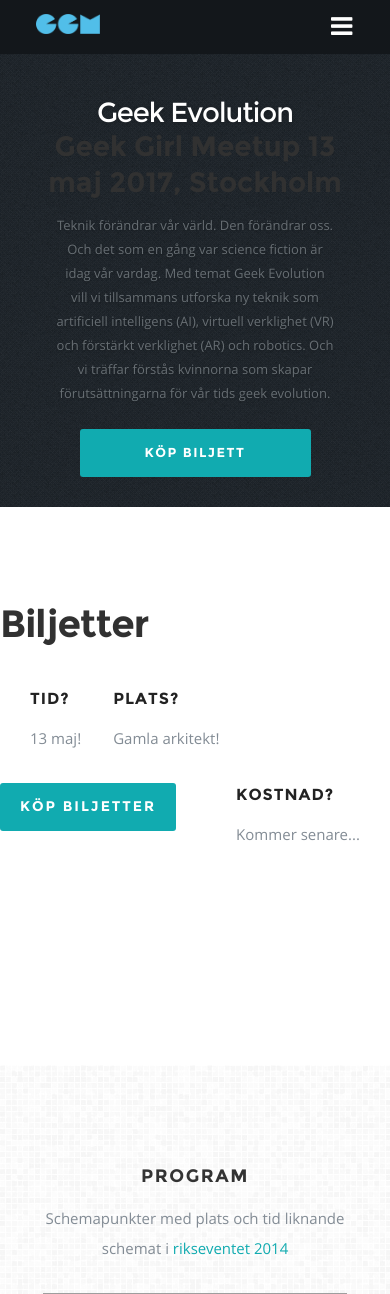
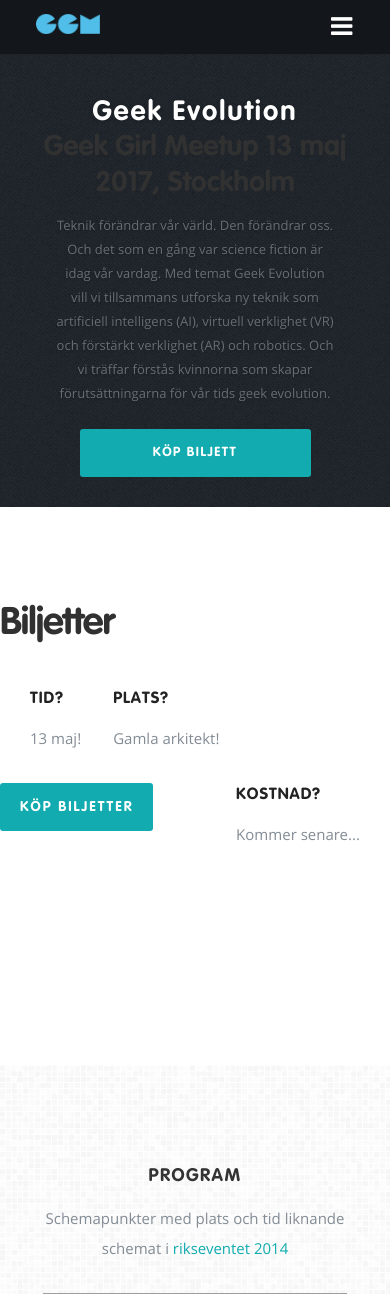
Before and after one commit to rebeckao/hemsida-GGM17, a PHP site: page / in a window 390 px wide. Shown: the top 1294 px of the page. Run offline with PHP 8.4, Linux system fonts and the light colour scheme; some libraries are stand-ins or nearby versions; grey boxes are pictures that could not be loaded.

Commit message:
Bytte font till VAG-rounded i titlar och liknande

```diff
--- a/css/default.css
+++ b/css/default.css
@@ -184,7 +184,7 @@ body {
 
 h1, h2, h3, h4, h5, h6 {
    color: #313131;
-	font-family: 'montserrat-bold', sans-serif;
+	 font-family: 'vag-rounded-bold', sans-serif;
    font-weight: normal;
 }
 h1 a, h2 a, h3 a, h4 a, h5 a, h6 a { font-weight: inherit; }
@@ -299,7 +299,7 @@ abbr:hover { cursor: help; }
 	margin: 0;
 	padding: 14px 6px 0 0;
 	font-size: 84px;
-	font-family: /* Copperplate */ 'montserrat-bold', sans-serif;
+	font-family: /* Copperplate */ 'vag-rounded-bold', sans-serif;
    line-height: 60px;
 	text-indent: 0;
 	background: transparent;
@@ -490,7 +490,7 @@ button,
 input[type="submit"],
 input[type="reset"],
 input[type="button"] {
-   font: 14px/24px 'montserrat-bold', sans-serif;
+   font: 14px/24px 'vag-rounded-bold', sans-serif;
    background: #11ABB0;
    color: #fff;
    display: inline-block;
--- a/css/fonts.css
+++ b/css/fonts.css
@@ -158,5 +158,14 @@
    font-family: 'montserrat-bold';
    src: url('fonts/montserrat/montserrat-bold-webfont.svg#montserratbold') format('svg');
    }
+}
 
+/*
+ * VAG Rounded
+================================================================================ */
+@font-face {
+   font-family: 'vag-rounded-bold';
+   src: url('fonts/VAG Rounded Bold.ttf') format('truetype');
+   font-weight: normal;
+   font-style: normal;
 }
--- a/css/layout.css
+++ b/css/layout.css
@@ -33,7 +33,7 @@ body { background: #181d21; }
    text-align: center;
 }
 .section-head h1 {
-   font: 20px/36px 'montserrat-bold', sans-serif;
+   font: 20px/36px 'vag-rounded-bold', sans-serif;
    color: #333;
    text-transform: uppercase;
    letter-spacing: 1.5px;
@@ -191,10 +191,11 @@ ul#nav li.current a { color: #fff; }
    margin: 54px auto 24px auto;
 }
 .hero-text h1 {
-   font: 40px/1.2em 'montserrat-regular', sans-serif;
+   font: 40px/1.2em 'vag-rounded-bold', sans-serif;
    color: #fff;
    padding: 0;
    margin: 0;
+	 letter-spacing: 2px;
    text-shadow: 0px 1px 4px rgba(0, 0, 0, .2);
 }
 .hero-text h1 span,
@@ -222,7 +223,7 @@ ul#nav li.current a { color: #fff; }
    margin: 0 0 18px 0;
 }
 #hero .buttons .button {
-   font: 14px/24px 'montserrat-bold', sans-serif;
+   font: 14px/24px 'vag-rounded-bold', sans-serif;
    text-transform : uppercase;
    letter-spacing: 2px;
 }
@@ -263,7 +264,7 @@ ul#nav li.current a { color: #fff; }
    float: left;
 }
 #tickets h3 {
-   font: 16px/24px 'montserrat-bold', sans-serif;
+   font: 16px/24px 'vag-rounded-bold', sans-serif;
    text-transform: uppercase;
    letter-spacing: 1px;
    color: #222;
@@ -295,7 +296,7 @@ ul#nav li.current a { color: #fff; }
    float: left;
 }
 #features h3 {
-   font: 16px/24px 'montserrat-bold', sans-serif;
+   font: 16px/24px 'vag-rounded-bold', sans-serif;
    text-transform: uppercase;
    letter-spacing: 1px;
    color: #222;
@@ -322,7 +323,7 @@ ul#nav li.current a { color: #fff; }
    margin-bottom: 36px;
 }
 .plan-title {
-  	font: 15px/30px 'montserrat-regular', sans-serif;
+  	font: 15px/30px 'vag-rounded-bold', sans-serif;
   	padding: 30px 20px 6px 20px;
    margin-bottom: 0px;
   	text-align: center;
@@ -335,7 +336,7 @@ ul#nav li.current a { color: #fff; }
    font-size: 26px;
 }
 .plan-price {
-	font-family: 'montserrat-bold', sans-serif;
+	font-family: 'vag-rounded-bold', sans-serif;
    font-size: 30px;
    color: #333;
 	padding: 6px 30px 6px 30px;
@@ -368,7 +369,7 @@ ul.features li:nth-child(even) { }
    text-align: center;
 }
 .plan-sign-up .button {
-   font: 13px/24px 'montserrat-bold', sans-serif;
+   font: 13px/24px 'vag-rounded-bold', sans-serif;
    text-transform: uppercase;
    letter-spacing: 2px;
 }
@@ -496,7 +497,7 @@ ul.features li:nth-child(even) { }
    padding-bottom: 48px;
 }
 #call-to-action h1 {
-   font: 18px/24px 'montserrat-bold', sans-serif;
+   font: 18px/24px 'vag-rounded-bold', sans-serif;
    text-transform: uppercase;
    letter-spacing: 3px;
    color: #fff;
@@ -516,7 +517,7 @@ ul.features li:nth-child(even) { }
 #call-to-action .action { margin-top: 18px; }
 #call-to-action .action .button { text-align: center; }
 #call-to-action h2 {
-   font: 28px/36px 'montserrat-bold', sans-serif;
+   font: 28px/36px 'vag-rounded-bold', sans-serif;
    color: #EBEEEE;
    margin-bottom: 12px;
 }
@@ -577,7 +578,7 @@ ul.features li:nth-child(even) { }
    margin: 0 auto;
 }
 #testimonials h1 {
-   font: 16px/24px 'montserrat-bold', sans-serif;
+   font: 16px/24px 'vag-rounded-bold', sans-serif;
    color: #6AECF0;
    text-transform: uppercase;
    letter-spacing: 2px;
--- a/css/media-queries.css
+++ b/css/media-queries.css
@@ -13,7 +13,7 @@
    /* Hero Section
    ------------------------------------------------------------------ */
    .hero-text { width: 82%; }
-   .hero-text h1 { font: 38px/1.2em 'montserrat-regular', sans-serif; }
+   .hero-text h1 { font: 38px/1.2em 'vag-rounded-bold', sans-serif; }
 
 	/* Testimonials Section
    ------------------------------------------------------------------- */
@@ -21,7 +21,7 @@
 
    /* Call To Action Section
    ------------------------------------------------------------------- */
-   #call-to-action h2 { font: 26px/36px 'montserrat-bold', sans-serif; }
+   #call-to-action h2 { font: 26px/36px 'vag-rounded-bold', sans-serif; }
    #call-to-action p { font-size: 16px; }
 
 }
@@ -31,7 +31,7 @@
 @media only screen and (max-width: 900px) {
 
 	/* General and Common Styles */
-	.section-head h1 { font: 18px/30px 'montserrat-bold', sans-serif; }
+	.section-head h1 { font: 18px/30px 'vag-rounded-bold', sans-serif; }
 
    /* Header Styles
    ------------------------------------------------------------------ */
@@ -42,7 +42,7 @@
    ------------------------------------------------------------------ */
    #hero { padding-top: 60px; }
    .hero-text { width: 88%; }
-   .hero-text h1 { font: 35px/1.2em 'montserrat-regular', sans-serif; }
+   .hero-text h1 { font: 35px/1.2em 'vag-rounded-bold', sans-serif; }
    .hero-text p { font: 15px/30px 'opensans-regular', sans-serif; }
 
    /* nav-wrap */
@@ -68,8 +68,8 @@
       font-size: 66px;
       line-height: 66px;
    }
-   #call-to-action h2 { font: 25px/36px 'montserrat-bold', sans-serif; }
-   #call-to-action .action .button { font: 14px/24px 'montserrat-bold', sans-serif; }
+   #call-to-action h2 { font: 25px/36px 'vag-rounded-bold', sans-serif; }
+   #call-to-action .action .button { font: 14px/24px 'vag-rounded-bold', sans-serif; }
    #call-to-action p { font-size: 15px; }
 
    /* Testimonials Section
@@ -196,7 +196,7 @@
    -------------------------------------------------------------------- */
    #hero { padding-top: 48px; }
    .hero-text { width: 92%; }
-   .hero-text h1 { font: 31px/1.2em 'montserrat-regular', sans-serif; }
+   .hero-text h1 { font: 31px/1.2em 'vag-rounded-bold', sans-serif; }
    .hero-text p { font: 14px/24px 'opensans-regular', sans-serif; }
 
    /* Hero CTA Buttons */
@@ -205,7 +205,7 @@
       display: block;
       width: 70%;
       margin: 0 auto 18px auto;
-      font: 13px/24px 'montserrat-bold', sans-serif;
+      font: 13px/24px 'vag-rounded-bold', sans-serif;
       letter-spacing: 1.5px;
    }
 
@@ -235,7 +235,7 @@
    ----------------------------------------------------------------- */
    #call-to-action { text-align: center; }
    #call-to-action h1 {
-      font: 16px/24px 'montserrat-bold', sans-serif;;
+      font: 16px/24px 'vag-rounded-bold', sans-serif;;
       text-align: center;
       margin-bottom: 30px;
       text-shadow: 0px 1px 3px rgba(0, 0, 0, 1);
@@ -324,7 +324,7 @@
    -------------------------------------------------------------------- */
    #hero { padding-top: 42px; }
    .hero-text { width: 96%; }
-   .hero-text h1 { font: 25px/1.2em 'montserrat-regular', sans-serif; }
+   .hero-text h1 { font: 25px/1.2em 'vag-rounded-bold', sans-serif; }
    .hero-text p { font: 13px/24px 'opensans-regular', sans-serif; }
 
    /* Testimonials Section
--- a/index.html
+++ b/index.html
@@ -276,7 +276,7 @@
        <div class="row">
 
            <div class="responsive-headline">
-                <h1>Talare på årets riksevent Geek Girl Evolution</h1>
+                <h1>Talare</h1>
            </div>
 
        </div>
```
Also changed, not shown: css/fonts/VAG Rounded Bold.ttf (added).
